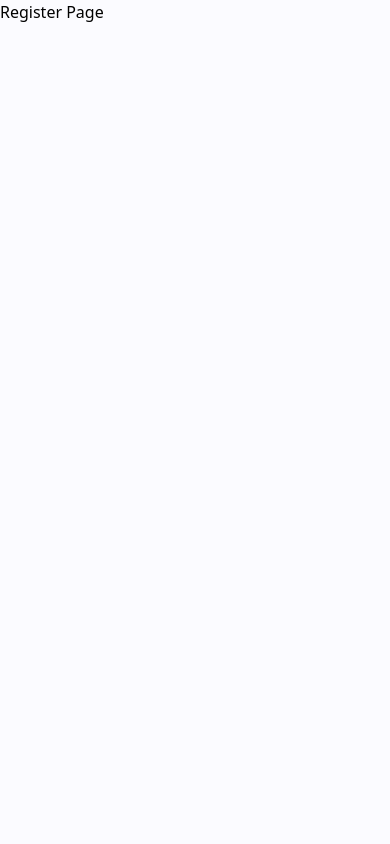
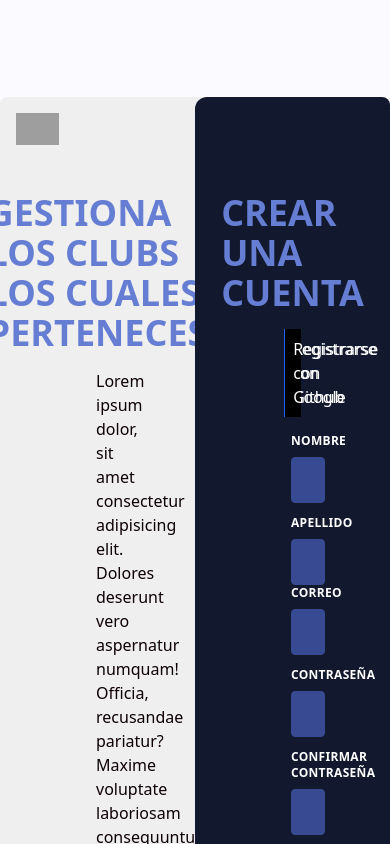
Before and after one commit to Dani19866/MICROPROYECTO-02, a React (Vite) app: page /register in a window 390 px wide. Shown: the top 844 px of the page. Built offline with nearby package versions, Linux system fonts and the light colour scheme; grey boxes are pictures that could not be loaded.

Commit message:
Feat(Register): Creation of panel NO RESPONSIVE

```diff
--- a/src/views/RegisterView.jsx
+++ b/src/views/RegisterView.jsx
@@ -1,5 +1,114 @@
+import Content from "../components/Content";
+
 export default function RegisterView() {
     return (
-        <div>Register Page</div>
+        <div className="flex justify-center items-center h-screen">
+            <div className="w-[1200px] h-[650px] bg-[#efefef] rounded-lg grid grid-cols-2 relative">
+
+                {/* Logo */}
+                <div className="absolute p-4">
+                    <a href="." className="flex items-center space-x-3 rtl:space-x-reverse">
+                        <img src="https://www.unimet.edu.ve/wp-content/uploads/2023/07/Logo-footer.png" className="h-8" alt="Flowbite Logo" />
+                    </a>
+                </div>
+
+                {/* Bienvenida */}
+                <div className="bg-[#efefef] rounded-l-lg p-24">
+                    <div className="flex justify-center">
+                        <h2 className="secundary_color font-bold text-4xl">GESTIONA LOS CLUBS LOS CUALES PERTENECES</h2>
+                    </div>
+                    <div>
+                        <p className="body pt-4">
+                            Lorem ipsum dolor, sit amet consectetur adipisicing elit. Dolores deserunt vero aspernatur numquam! Officia, recusandae pariatur? Maxime voluptate laboriosam consequuntur iure facere, itaque inventore autem deleniti vitae quia ab totam.
+                        </p>
+
+                        <p className="body pt-4">
+                            Lorem ipsum dolor, sit amet consectetur adipisicing elit. Dolores deserunt vero aspernatur numquam! Officia, recusandae pariatur? Maxime voluptate laboriosam consequuntur iure facere, itaque inventore autem deleniti vitae quia ab totam.
+                        </p>
+                    </div>
+
+                </div>
+
+
+                {/* Formulario */}
+                <div className="bg-[#12182d] rounded-r-lg rounded-l-xl p-24">
+
+                    <div className="flex justify-center">
+                        <h2 className="secundary_color font-bold text-4xl">CREAR UNA CUENTA</h2>
+                    </div>
+
+                    {/* Botones de registro */}
+                    <div className="grid grid-cols-2 mt-4">
+                            {/* Google */}
+                            <div className="flex justify-center">
+                                <button type="button" className="text-white bg-blue-600 p-2 w-full">Registrarse con Google</button>
+                            </div>
+
+                            {/* Github */}
+                            <div className="flex justify-center">
+                                <button type="button" className="text-white bg-black p-2 w-full">Registrarse con Github</button>
+                            </div>
+                        </div>
+
+                    {/* Form */}
+                    <div>
+                        <form className="w-full max-w-lg pt-4">
+
+                            {/* Full name */}
+                            <div className="flex flex-wrap -mx-3">
+                                <div className="w-full md:w-1/2 px-3 md:mb-0">
+                                    <label className="block uppercase tracking-wide text-white text-xs font-bold mb-2" htmlFor="grid-first-name">
+                                        Nombre
+                                    </label>
+                                    <input className="appearance-none block w-full bg-[#384b92] border-[#384b92] text-white border  rounded py-3 px-4 mb-3 leading-tight" id="grid-first-name" type="text" placeholder="Jane" />
+                                </div>
+                                <div className="w-full md:w-1/2 px-3">
+                                    <label className="block uppercase tracking-wide text-white text-xs font-bold mb-2" htmlFor="grid-last-name">
+                                        Apellido
+                                    </label>
+                                    <input className="appearance-none block w-full bg-[#384b92] border-[#384b92] text-white border rounded py-3 px-4 leading-tight focus:border-gray-500" id="grid-last-name" type="text" placeholder="Doe" />
+                                </div>
+                            </div>
+
+                            {/* Email */}
+                            <div className="flex flex-wrap -mx-3">
+                                <div className="w-full px-3">
+                                    <label className="block uppercase tracking-wide text-white text-xs font-bold mb-2" htmlFor="grid-email">
+                                        Correo
+                                    </label>
+                                    <input className="appearance-none block w-full bg-[#384b92] border-[#384b92] text-white border rounded py-3 px-4 mb-3 leading-tight focus:border-gray-500" id="grid-email" type="text" placeholder="pepito.perez@correo.unimet.edu.ve" />
+                                </div>
+                            </div>
+
+
+                            {/* Password */}
+                            <div className="flex flex-wrap -mx-3">
+                                <div className="w-full px-3">
+                                    <label className="block uppercase tracking-wide text-white text-xs font-bold mb-2" htmlFor="grid-password">
+                                        Contraseña
+                                    </label>
+                                    <input className="appearance-none block w-full bg-[#384b92] border-[#384b92] text-white border rounded py-3 px-4 mb-3 leading-tight focus:border-gray-500" id="grid-password" type="password" placeholder="******************" />
+                                </div>
+                            </div>
+
+                            {/* Confirm password */}
+                            <div className="flex flex-wrap -mx-3">
+                                <div className="w-full px-3">
+                                    <label className="block uppercase tracking-wide text-white text-xs font-bold mb-2" htmlFor="grid-comfirm_password">
+                                        Confirmar contraseña
+                                    </label>
+                                    <input className="appearance-none block w-full bg-[#384b92] border-[#384b92] text-white border rounded py-3 px-4 mb-3 leading-tight focus:border-gray-500" id="grid-comfirm_password" type="password" placeholder="******************" />
+                                </div>
+                            </div>
+
+                            {/* Registrarse */}
+                            <div className="text-white">
+                                <button type="submit" className="p-2 font-semibold w-full hover:bg-[#1d2749]">REGISTRARSE</button>
+                            </div>
+                        </form>
+                    </div>
+                </div>
+            </div>
+        </div>
     );
 }
```
